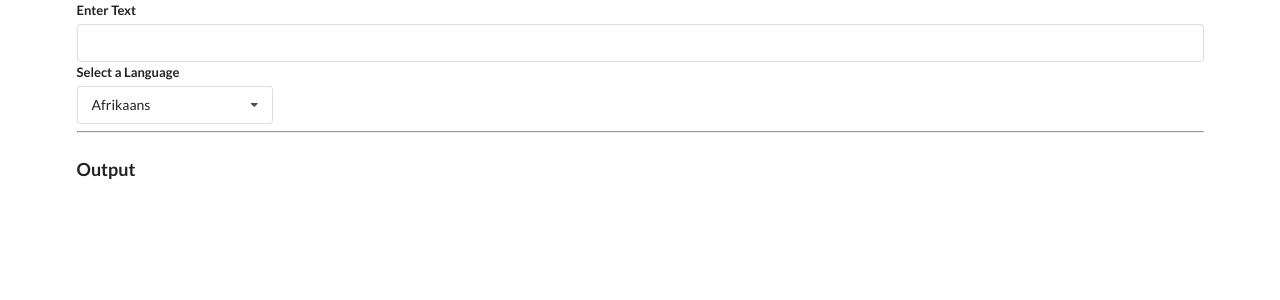
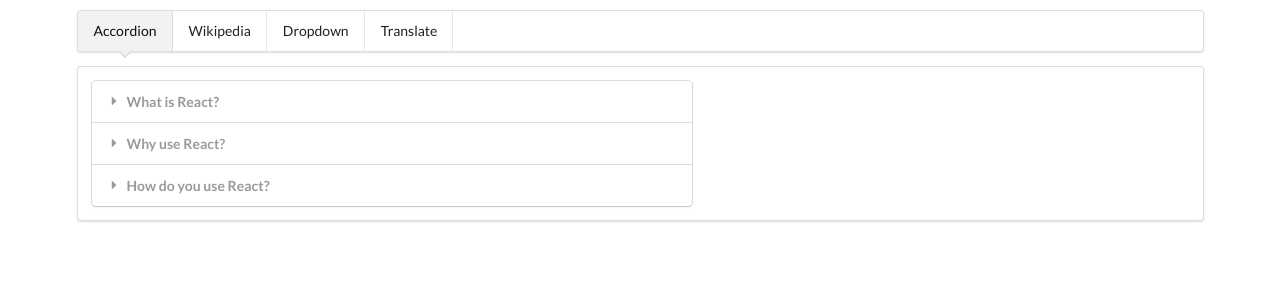
Before and after one commit to imvanzen/udemy-widgets, a React (Create React App) app: page / in a window 1280 px wide. Shown: the top 300 px of the page. Built offline with nearby package versions, Linux system fonts and the light colour scheme.

Commit message:
Add basic routing

```diff
--- a/src/App.js
+++ b/src/App.js
@@ -46,15 +46,13 @@
         setSelected(pre => ({ ...pre, ...first }))
     }, [options])
 
-    return (
-        <div className='app ui container'>
-            {/* <Accordion items={items} /> */}
-            {/* <Wikipedia /> */}
-            {/* <Dropdown
-            label='Select a Colour'
-            selected={selected}
-            onSelectedChange={setSelected}
-            options={options} />
+    const changeColourPage = () => (
+        <>
+            <Dropdown
+                label='Select a Colour'
+                selected={selected}
+                onSelectedChange={setSelected}
+                options={options} />
             <div className='ui two column stackable grid'>
                 <div className='column'>
                     <p style={{ color: selected.value }}>Lorem ipsum dolor sit amet, consectetur adipiscing elit. Aenean tellus nisi, blandit ut eleifend vel, tristique ut purus. Integer non placerat eros. Integer molestie posuere tristique. Proin consequat erat augue, sit amet sodales dolor maximus vel. Nulla scelerisque nulla lorem, id tristique tortor hendrerit vel. Ut mauris magna, aliquam quis sapien ut, auctor auctor ante. Maecenas ligula quam, vulputate vitae sollicitudin ut, hendrerit eu velit. Fusce facilisis ex risus, a aliquam diam posuere non. Class aptent taciti sociosqu ad litora torquent per conubia nostra, per inceptos himenaeos. Nunc vel lacus sapien.</p>
@@ -62,8 +60,49 @@
                 <div className='column'>
                     <p style={{ color: selected.value }}>Pellentesque at nisi justo. Vivamus non sem volutpat ex mattis congue. Vestibulum pretium quis ex a elementum. Morbi tristique erat nec leo posuere, sit amet vehicula erat efficitur. Nulla nibh metus, dictum in orci molestie, dignissim efficitur nibh. Integer tempor, lectus id dapibus venenatis, mi risus dignissim felis, elementum volutpat lectus dolor ut lectus. Integer mollis justo et odio blandit elementum. Integer sagittis fringilla arcu vitae posuere. Cras posuere nisl sit amet dui dignissim maximus. Sed commodo ac orci non vehicula. Nam sit amet vestibulum est. Proin iaculis, tellus vel aliquam mollis, est metus malesuada dui, ac sagittis nisl nisi sit amet nisi. Praesent sapien risus, lobortis sit amet magna vel, cursus luctus libero. Proin ornare nisi fermentum sem finibus, eget sollicitudin nisl vestibulum. Aliquam dignissim metus vel ipsum pulvinar tempor. Pellentesque in consectetur erat.</p>
                 </div>
-            </div> */}
-            <Translate />
+            </div>
+        </>
+    )
+
+    const getContent = () => {
+        switch (window.location.pathname) {
+            case '/wikipedia':
+                return <Wikipedia />
+            case '/dropdown':
+                return changeColourPage()
+            case '/translate':
+                return <Translate />
+            case '/':
+            case '':
+                return <Accordion items={items} />
+            default:
+                window.location.pathname = '/';
+        }
+    }
+
+    const isActive = pathname => {
+        return window.location.pathname === pathname ? 'active' : ''
+    }
+
+    return (
+        <div className='app ui container' style={{ marginTop: '10px' }}>
+            <div className="ui pointing menu">
+                <a href='/' className={`item ${isActive('/')}`}>
+                    Accordion
+                </a>
+                <a href='/wikipedia' className={`item ${isActive('/wikipedia')}`}>
+                    Wikipedia
+                </a>
+                <a href='/dropdown' className={`item ${isActive('/dropdown')}`}>
+                    Dropdown
+                </a>
+                <a href='/translate' className={`item ${isActive('/translate')}`}>
+                    Translate
+                </a>
+            </div>
+            <div className="ui segment">
+                {getContent()}
+            </div>
         </div>
     )
 }
```
